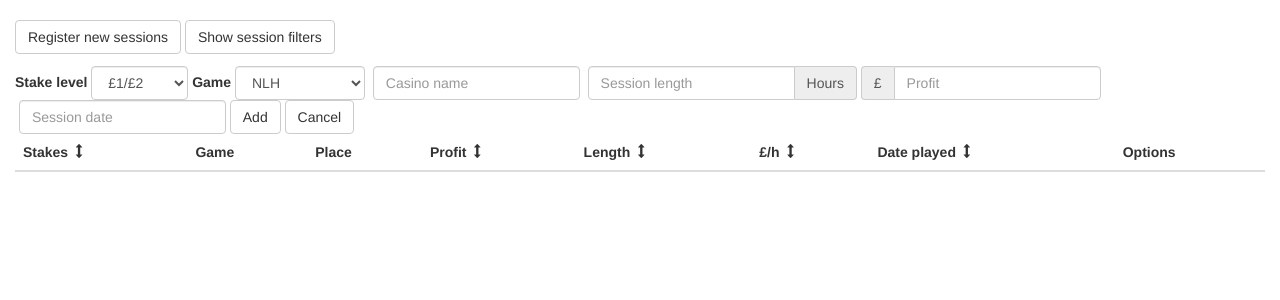
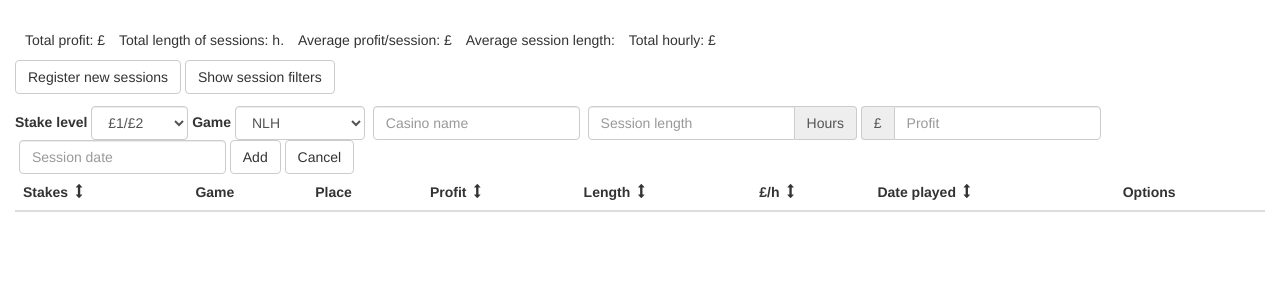
Before and after one commit to maf16/pokerSeshTracker, a Django app: template templates/tracker/home.html in a window 1280 px wide. Shown: the part 52-352 px from the top of the page. Run offline with Django 3.2, Linux system fonts and the light colour scheme; the template is opened without the code that fills it, so the values that code supplies are empty; parts of the project's set-up code (start-up, migrations or seed data) failed here and were passed over; some libraries are stand-ins or nearby versions.

Commit message:
Displaying the list with session results based on the table content

```diff
--- a/templates/tracker/home.html
+++ b/templates/tracker/home.html
@@ -16,14 +16,35 @@
 
 {% block content %}
 
-    <div class="control-group">
+    <div id="total-results">
+        <ul class="list-inline">
+            <li>
+                Total profit: £<strong id="total-profit"></strong>
+            </li>
+            <li>
+                Total length of sessions: <strong id="total-session-length"></strong>h.
+            </li>
+            <li>
+                Average profit/session: £<strong id="avg-profit"></strong>
+            </li>
+            <li>
+                Average session length: <strong id="avg-session-length"></strong>
+            </li>
+            <li>
+                Total hourly: £<strong id="total-hourly"></strong>
+            </li>
+        </ul>
+    </div>
+
+    <div class="btn-group-container">
         <button class="btn btn-default" id="reg-new-sesh">Register new sessions</button>
         <button class="btn btn-default" id="enable-sesh-filter">Show session filters</button>
     </div>
 
-{#    <div id="total-results">#}
-{#        <span>Total profit: {{ total_profit }}</span>#}
-{#    </div>#}
+    <div id="graphs-container">
+        {#        TODO: canvas or smth? #}
+    </div>
+
 
     <div id="sesh-submit-form">
         <form action="/user/session/submit" method="post" id="sessionSubmit" class="form-inline">
--- a/tracker/static/css/main.css
+++ b/tracker/static/css/main.css
@@ -1,3 +1,7 @@
 #sesh-submit-form {
     margin-top: 12px;
 }
+
+#total-results {
+    margin: 10px 10px 10px 10px;
+}
--- a/tracker/static/js/main.js
+++ b/tracker/static/js/main.js
@@ -11,4 +11,43 @@
     $('#sesh-sumbit-close').click(function () {
         $('#sesh-submit-form').hide();
     });
+
+    // calculate results on page load
+    updateResultsFromTableData();
+
 });
+
+// updates results grabbing data from the table
+function updateResultsFromTableData() {
+    var totalProfit = 0; var profits = [];
+    var totalSessionLength = 0; var sessionLengths = [];
+    var totalHourly = 0; var hourlys = [];
+    var avgProfit;
+    var avgSessionLength;
+    $('#session-form-data tr').each(function (idx, row) {
+        var cells = $(row).children();
+        profits.push($(cells[3]).html());
+        sessionLengths.push($(cells[4]).html());
+        hourlys.push($(cells[5]).html());
+    });
+
+    for (var i = 0; i < hourlys.length; ++i) {
+        totalHourly += parseFloat(hourlys[i]);
+    }
+
+    for (var i = 0; i < profits.length; ++i) {
+        totalProfit += parseInt(profits[i], 10);
+    }
+    avgProfit = (totalProfit / profits.length).toFixed(2);
+
+    for (var i = 0; i < sessionLengths.length; ++i) {
+        totalSessionLength += parseFloat(sessionLengths[i]);
+    }
+    avgSessionLength = (totalSessionLength / sessionLengths.length).toFixed(2);
+
+    $('#total-profit').html(totalProfit);
+    $('#total-hourly').html(totalHourly.toFixed(2));
+    $('#total-session-length').html(totalSessionLength.toFixed(2));
+    $('#avg-profit').html(avgProfit);
+    $('#avg-session-length').html(avgSessionLength);
+}
```
Also changed, not shown: tracker/views.py (+0 -7 lines).
